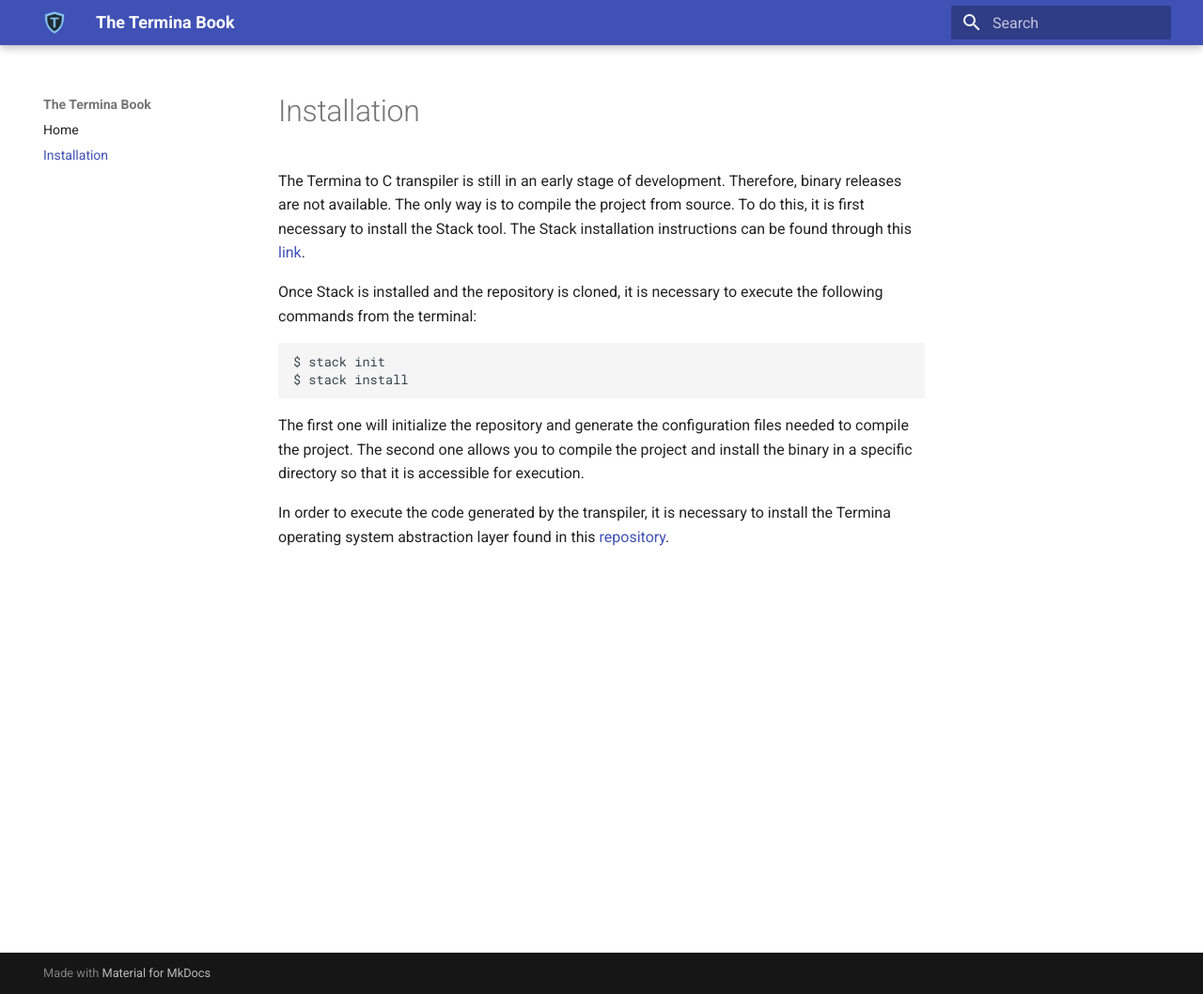
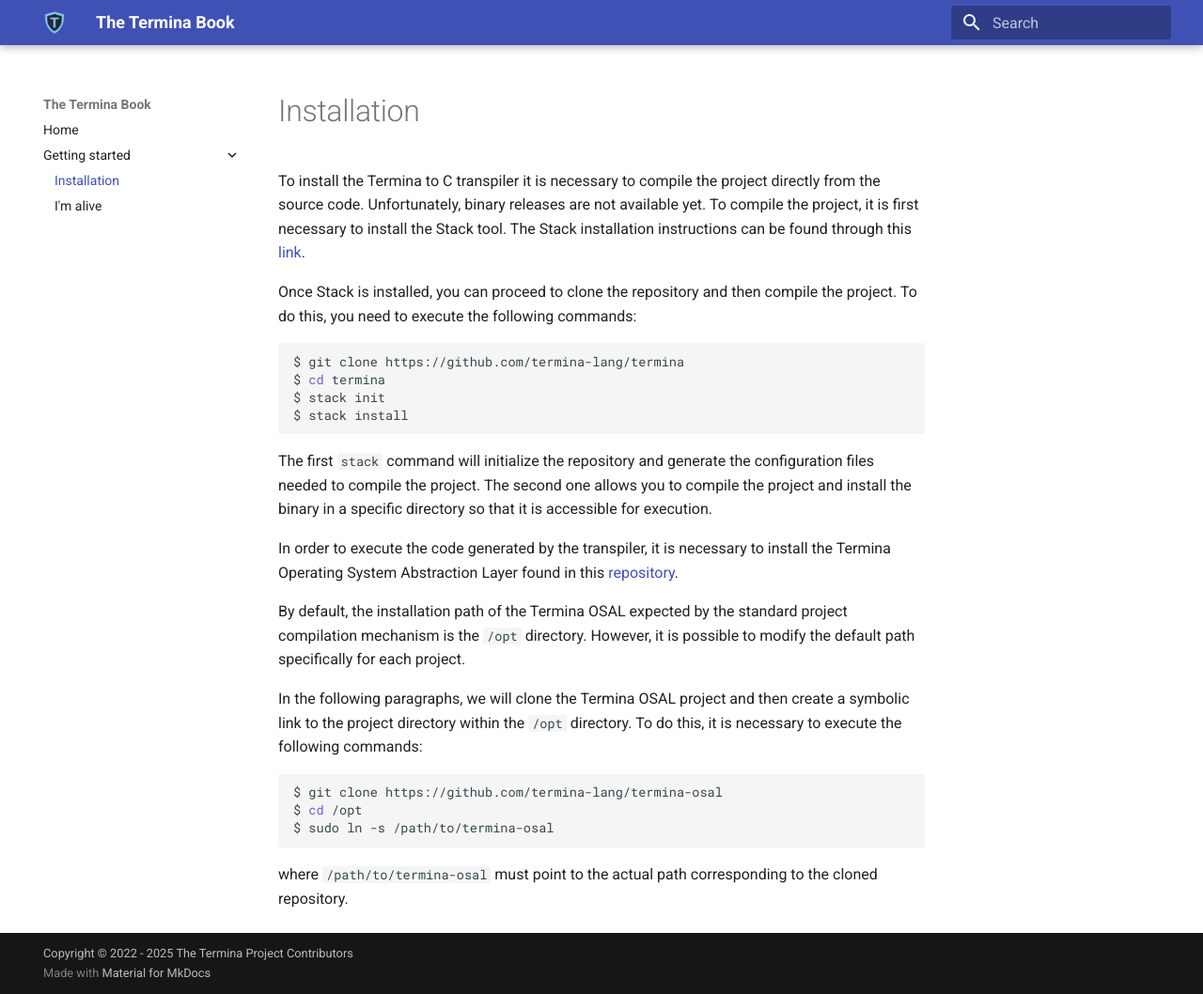
Before and after one commit to termina-lang/termina-book, an MkDocs documentation site: the page built from docs/install.md, in a window 1280 px wide and 1058 px high. Shown: the whole window at 94% size. Built offline with MkDocs 1.6.1 and Material for MkDocs 9.7.7, drawn with Linux system fonts in a browser that asks for light colours.

Commit message:
Updated documentation

````diff
--- a/docs/install.md
+++ b/docs/install.md
@@ -1,14 +1,28 @@
 # Installation
 
-The Termina to C transpiler is still in an early stage of development. Therefore, binary releases are not available. The only way is to compile the project from source. To do this, it is first necessary to install the Stack tool. The Stack installation instructions can be found through this [link](https://docs.haskellstack.org/en/stable/install_and_upgrade/).
+To install the Termina to C transpiler it is necessary to compile the project directly from the source code. Unfortunately, binary releases are not available yet. To compile the project, it is first necessary to install the Stack tool. The Stack installation instructions can be found through this [link](https://docs.haskellstack.org/en/stable/install_and_upgrade/).
 
-Once Stack is installed and the repository is cloned, it is necessary to execute the following commands from the terminal:
+Once Stack is installed, you can proceed to clone the repository and then compile the project. To do this, you need to execute the following commands:
 
 ```bash
+$ git clone https://github.com/termina-lang/termina
+$ cd termina
 $ stack init
 $ stack install
 ```
 
-The first one will initialize the repository and generate the configuration files needed to compile the project. The second one allows you to compile the project and install the binary in a specific directory so that it is accessible for execution.
+The first `stack` command will initialize the repository and generate the configuration files needed to compile the project. The second one allows you to compile the project and install the binary in a specific directory so that it is accessible for execution.
 
-In order to execute the code generated by the transpiler, it is necessary to install the Termina operating system abstraction layer found in this [repository](https://github.com/termina-lang/termina-osal).
+In order to execute the code generated by the transpiler, it is necessary to install the Termina Operating System Abstraction Layer found in this [repository](https://github.com/termina-lang/termina-osal).
+
+By default, the installation path of the Termina OSAL expected by the standard project compilation mechanism is the `/opt` directory. However, it is possible to modify the default path specifically for each project.
+
+In the following paragraphs, we will clone the Termina OSAL project and then create a symbolic link to the project directory within the `/opt` directory. To do this, it is necessary to execute the following commands:
+
+```bash
+$ git clone https://github.com/termina-lang/termina-osal
+$ cd /opt
+$ sudo ln -s /path/to/termina-osal
+```
+
+where `/path/to/termina-osal` must point to the actual path corresponding to the cloned repository.
--- a/mkdocs.yml
+++ b/mkdocs.yml
@@ -1,7 +1,20 @@
 site_name: The Termina Book
+
 nav:
-    - Home: index.md
+  - Home: index.md
+  - Getting started:
     - Installation: install.md
+    - I'm alive: alive.md
+copyright: Copyright &copy; 2022 - 2025 The Termina Project Contributors
+
 theme:
   name: material
   logo: assets/logo_termina.png
+
+markdown_extensions:
+  - pymdownx.highlight:
+      use_pygments: true
+      anchor_linenums: true
+  - pymdownx.inlinehilite
+  - pymdownx.snippets
+  - pymdownx.superfences
````
